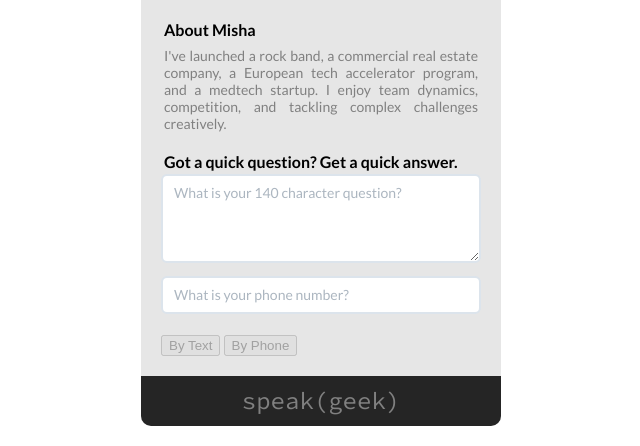
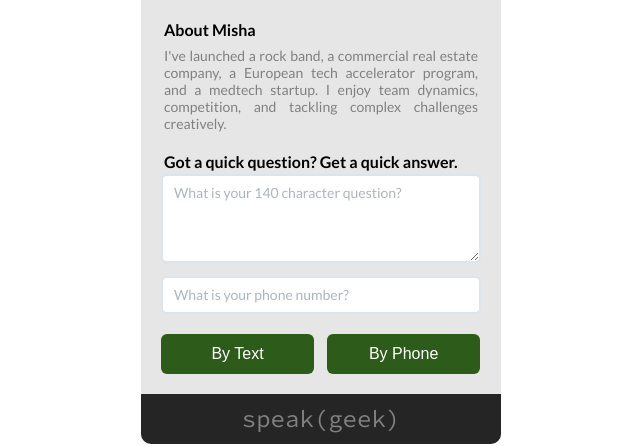
Before and after one commit to bruno-rocca/speakgeekfinalproject, a plain HTML site: page index.html in a window 1280 px wide. Shown: the part 354-800 px from the top of the page, without its empty margins (319-959 px from the left). Drawn offline with Linux system fonts and the light colour scheme.

Commit message:
Update index.html
Button styling.

```diff
--- a/index.html
+++ b/index.html
@@ -32,8 +32,8 @@
 				<br>
 				<input type="text" id="phone" placeholder="What is your phone number?"></input>
 				<br>
-				<button id="sendsms" disabled="disabled">By Text</button>
-    			<button id="partycall" disabled="disabled">By Phone</button>
+				<button id="sendsms" disabled="disabled" class="btn text">By Text</button>
+    			<button id="partycall" disabled="disabled" class="btn call">By Phone</button>
 
 				 <script type="text/javascript">
     				$(document).on("ready",function(){
```
